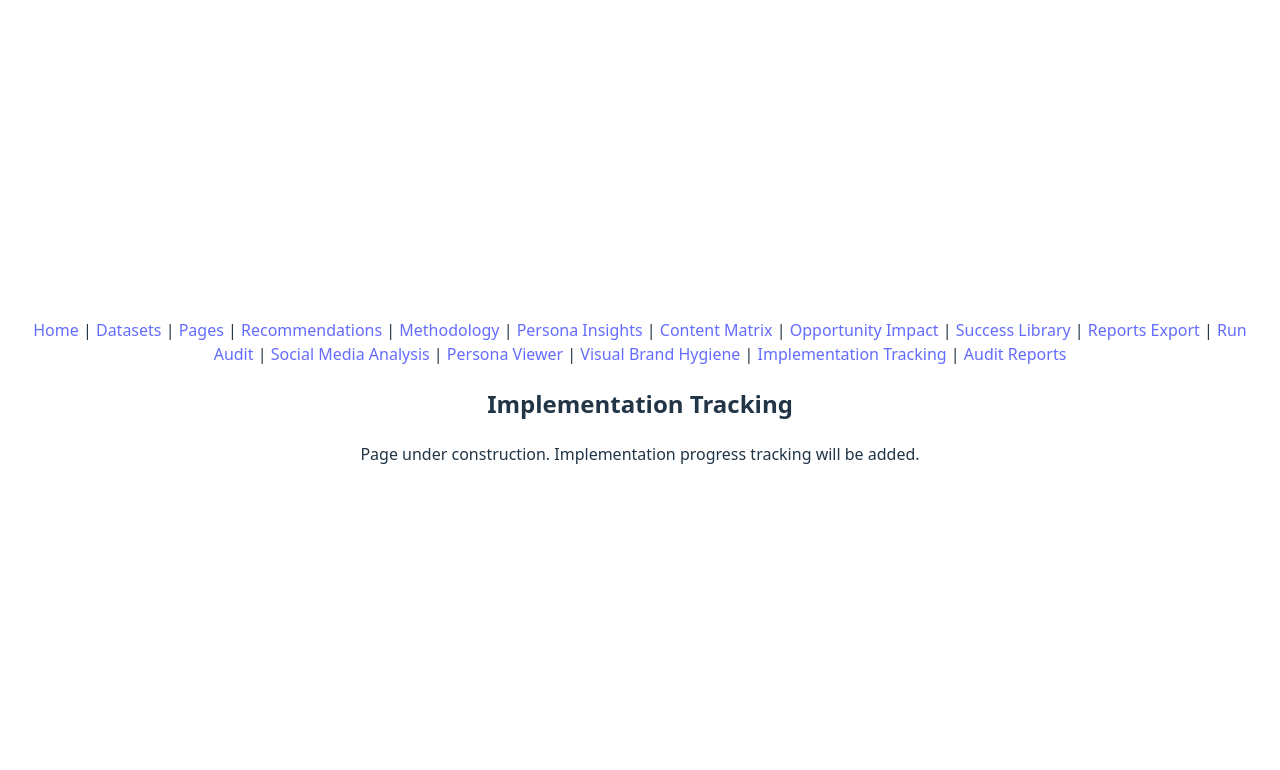
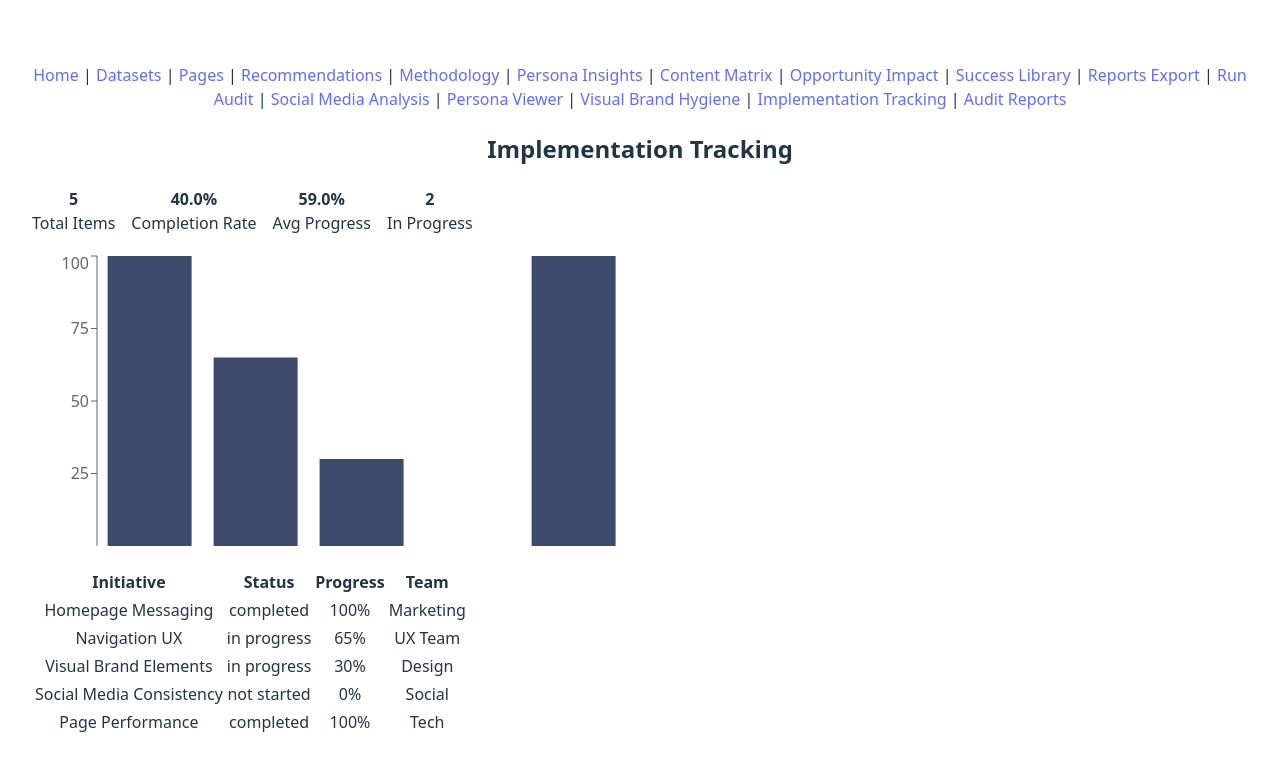
Before and after one commit to jasonlmagnus/sopra_steria, a React (Vite) app in the folder web/: page /implementation-tracking in a window 1280 px wide. Shown: the top 770 px of the page. Built offline with nearby package versions, Linux system fonts and the light colour scheme; no server answers.

Commit message:
feat(web): implement Implementation Tracking page

```diff
--- a/web/src/pages/ImplementationTracking.tsx
+++ b/web/src/pages/ImplementationTracking.tsx
@@ -1,10 +1,82 @@
 import React from 'react'
+import { BarChart, Bar, XAxis, YAxis, Tooltip } from 'recharts'
+
+interface Item {
+  status: string
+  progress: number
+  team: string
+  name: string
+}
+
+const sampleData: Record<string, Omit<Item, 'name'>> = {
+  'Homepage Messaging': { status: 'completed', progress: 100, team: 'Marketing' },
+  'Navigation UX': { status: 'in_progress', progress: 65, team: 'UX Team' },
+  'Visual Brand Elements': { status: 'in_progress', progress: 30, team: 'Design' },
+  'Social Media Consistency': { status: 'not_started', progress: 0, team: 'Social' },
+  'Page Performance': { status: 'completed', progress: 100, team: 'Tech' }
+}
 
 function ImplementationTracking() {
+  const items: Item[] = Object.entries(sampleData).map(([name, d]) => ({
+    name,
+    ...d
+  }))
+
+  const totalItems = items.length
+  const completed = items.filter(i => i.status === 'completed').length
+  const inProgress = items.filter(i => i.status === 'in_progress').length
+  const avgProgress = items.reduce((sum, i) => sum + i.progress, 0) / totalItems
+  const completionRate = (completed / totalItems) * 100
+
   return (
     <div>
       <h2>Implementation Tracking</h2>
-      <p>Page under construction. Implementation progress tracking will be added.</p>
+      <div style={{ display: 'flex', gap: '1rem', marginBottom: '1rem' }}>
+        <div>
+          <strong>{totalItems}</strong>
+          <div>Total Items</div>
+        </div>
+        <div>
+          <strong>{completionRate.toFixed(1)}%</strong>
+          <div>Completion Rate</div>
+        </div>
+        <div>
+          <strong>{avgProgress.toFixed(1)}%</strong>
+          <div>Avg Progress</div>
+        </div>
+        <div>
+          <strong>{inProgress}</strong>
+          <div>In Progress</div>
+        </div>
+      </div>
+
+      <BarChart width={600} height={300} data={items} style={{ marginBottom: '1rem' }}>
+        <XAxis dataKey="name" hide={true} />
+        <YAxis />
+        <Tooltip />
+        <Bar dataKey="progress" fill="#3d4a6b" />
+      </BarChart>
+
+      <table>
+        <thead>
+          <tr>
+            <th>Initiative</th>
+            <th>Status</th>
+            <th>Progress</th>
+            <th>Team</th>
+          </tr>
+        </thead>
+        <tbody>
+          {items.map(item => (
+            <tr key={item.name}>
+              <td>{item.name}</td>
+              <td>{item.status.replace('_', ' ')}</td>
+              <td>{item.progress}%</td>
+              <td>{item.team}</td>
+            </tr>
+          ))}
+        </tbody>
+      </table>
     </div>
   )
 }
```
Also changed, not shown: 2 other files (tests, documents, lock files or other folders).
